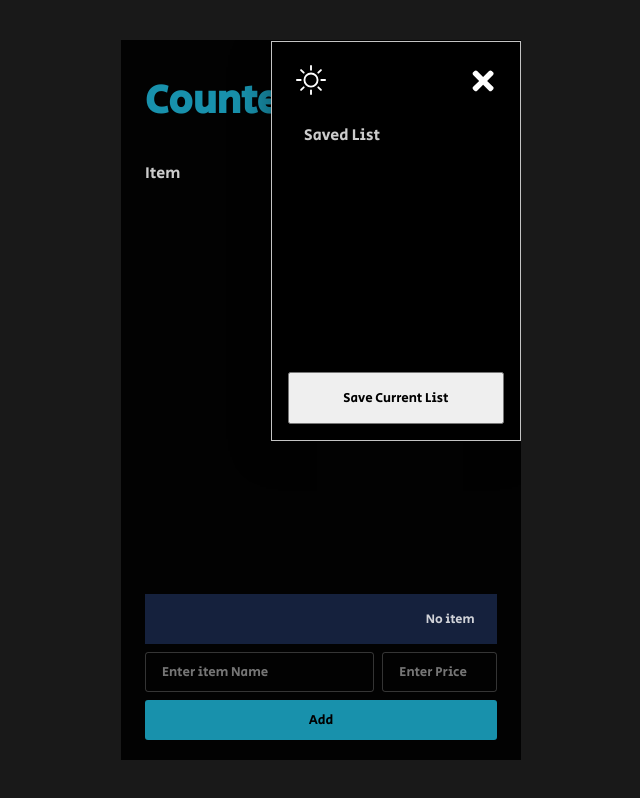
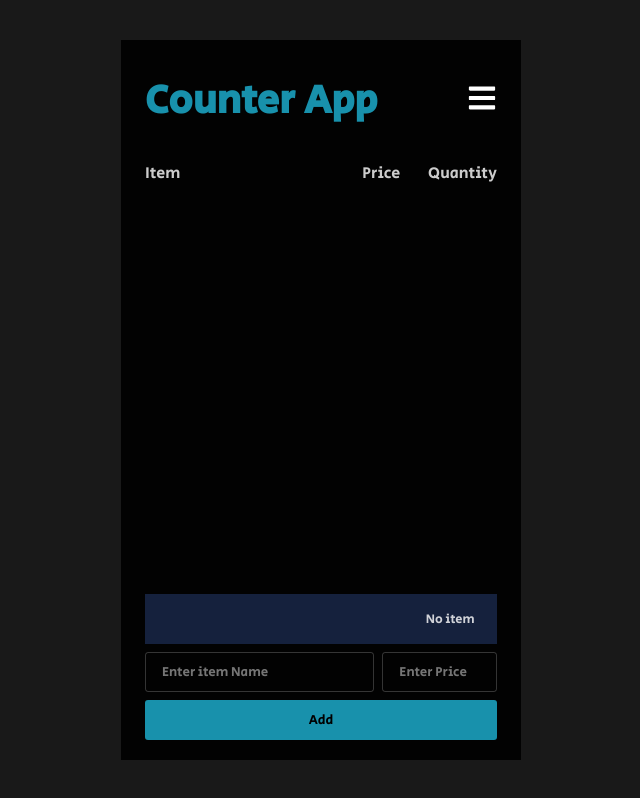
Before and after one commit to muhdyusuf/shopping-cart, a React (Create React App) app: page / in a window 1280 px wide. Shown: the whole page, without its empty margins (319-959 px from the left). Built offline with nearby package versions, Linux system fonts and the light colour scheme; a web font is replaced by a local one.

Commit message:
remove console.log element

```diff
--- a/src/App.js
+++ b/src/App.js
@@ -57,7 +57,7 @@ function App() {
     if( !itemName || !itemPrice) return
 
     updateItem(prevItem=>{
-      console.log(prevItem)
+
       return [...prevItem,
         {id:uuidv4(),name:itemName,price:itemPrice,quantity:1,isRemoved:false}]
     })
--- a/src/component/Header.js
+++ b/src/component/Header.js
@@ -3,7 +3,7 @@ import {FaBars} from 'react-icons/fa'
 import Sidebar from './Sidebar'
 
 function Header({itemList,updateItem,isDark,updateTheme}) {
-  const [sideBar,setSitebar]=useState(true)
+  const [sideBar,setSitebar]=useState(false)
 
   function showSidebar(){
     setSitebar(!sideBar)
--- a/src/component/Sidebar.js
+++ b/src/component/Sidebar.js
@@ -8,9 +8,9 @@ import { BsSun,BsMoon } from "react-icons/bs";
 
 
 function Sidebar({setSitebar,itemList,updateItem,isDark,updateTheme}) {
-    console.log(itemList)
+
     const [savedList,updateList]=useState([])
-   console.log(savedList)
+
 
     function updateSidebar(){
         setSitebar(state=>{
@@ -28,7 +28,6 @@ function Sidebar({setSitebar,itemList,updateItem,isDark,updateTheme}) {
 
     }
     function changeTheme(){
-        console.log("clicked")
         updateTheme(!isDark)
     }
 
```
